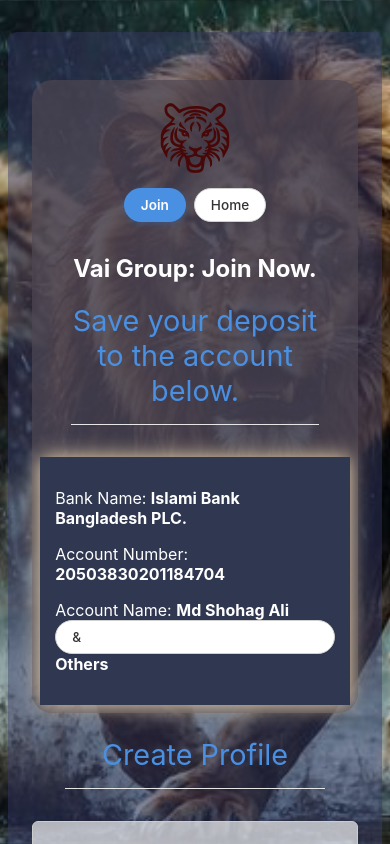
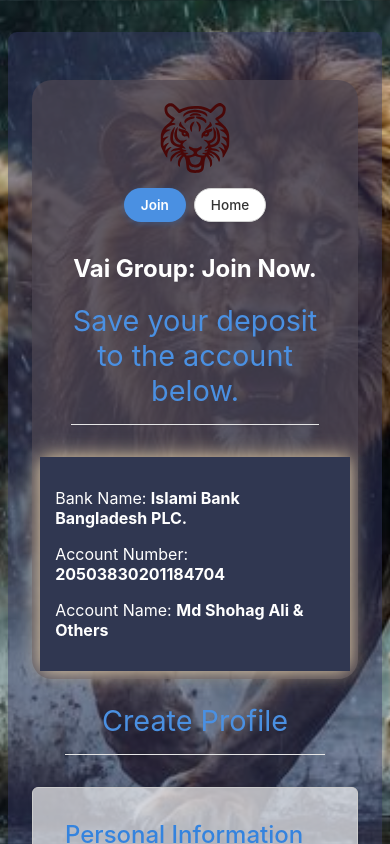
Before and after one commit to asadloveself/vai, a React (Vite) app in the folder client/: page /user/join in a window 390 px wide. Shown: the top 844 px of the page. Built offline with nearby package versions, Linux system fonts and the light colour scheme.

Commit message:
Style Reset

```diff
--- a/client/src/ProfileNav.scss
+++ b/client/src/ProfileNav.scss
@@ -74,6 +74,10 @@ nav.profile {
     // No specific styling needed usually
   }
 
+    .reset{
+      all: unset;
+    }
+
   // Style the Link/NavLink component (renders as 'a')
   a {
     display: block; // Changed from inline-block for simpler spacing
@@ -127,5 +131,8 @@ nav.profile {
       padding: ($spacing-unit * 0.5) ($spacing-unit * 1); // Adjust padding
       font-size: 0.85em;
     }
+    .reset{
+      all: unset;
+    }
   }
 }
```
